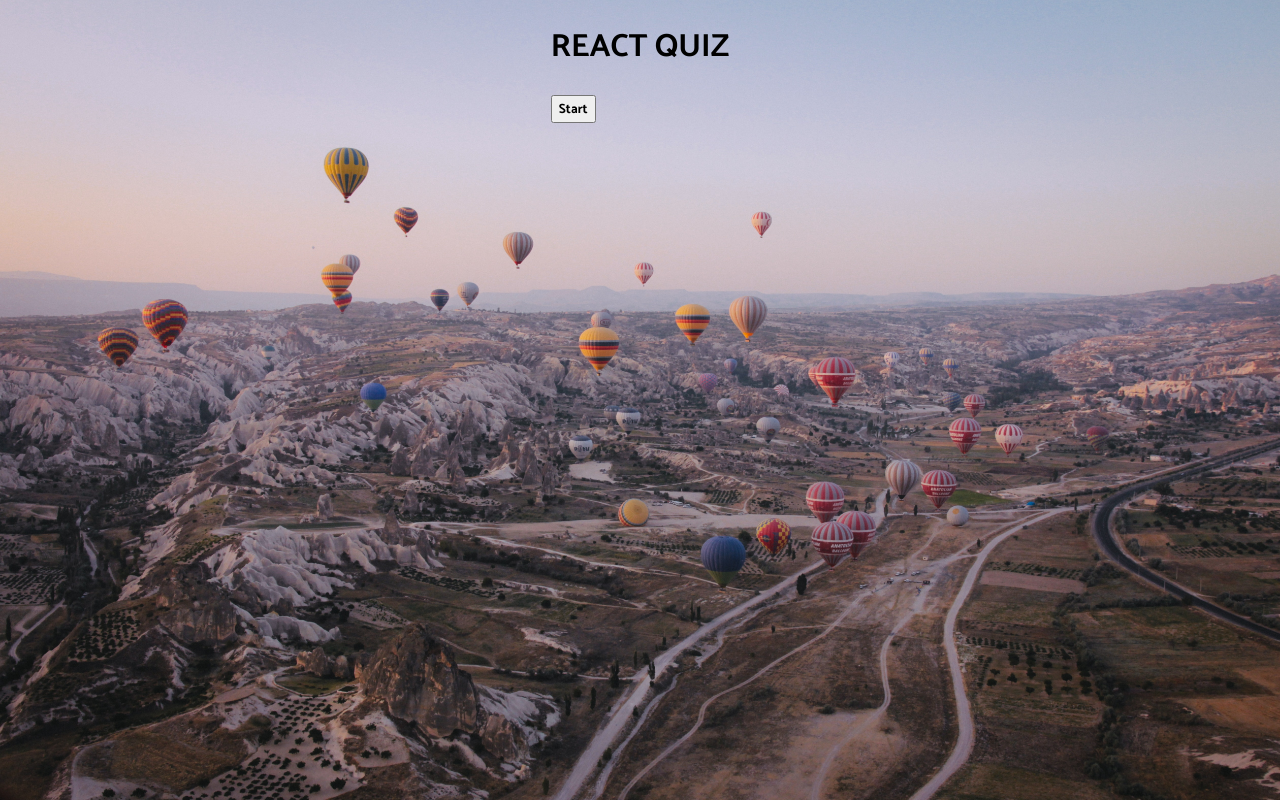
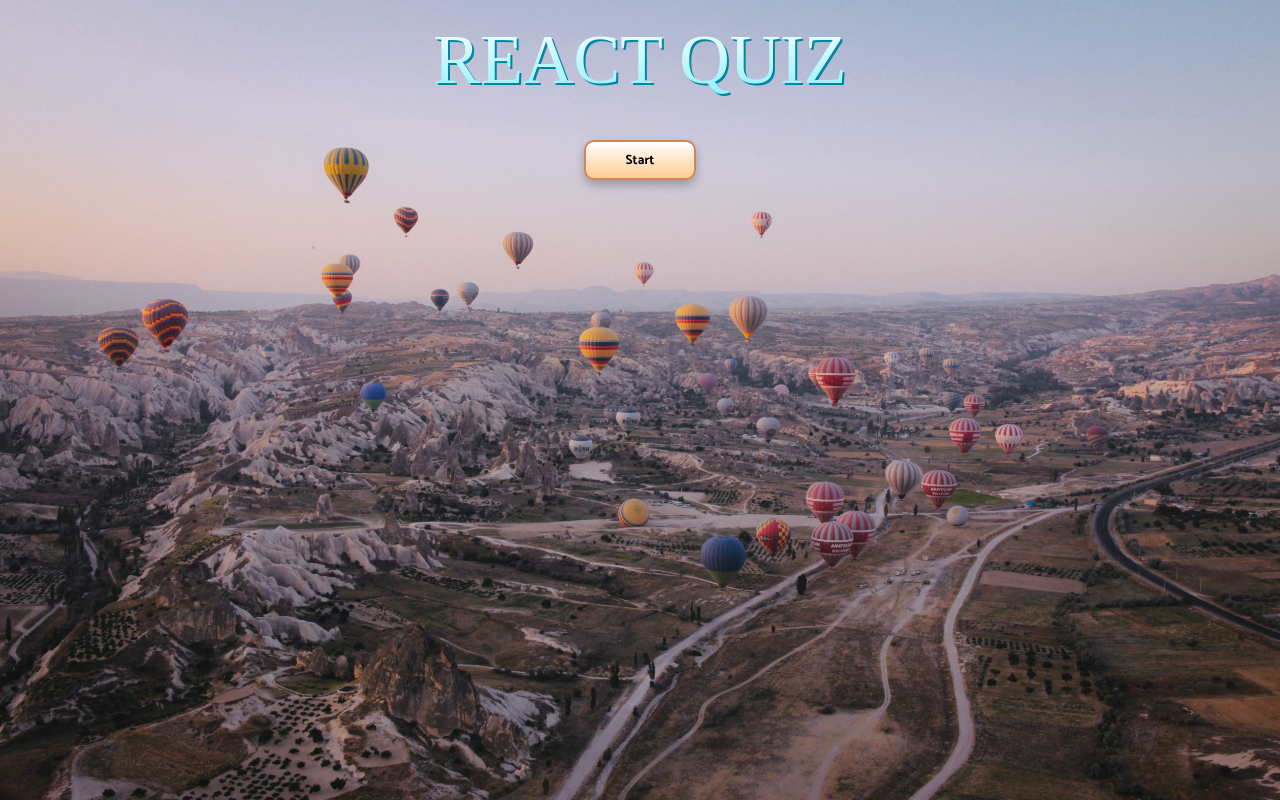
Before and after one commit to answebdev/quiz-react-ts, a React (Create React App) app: page / in a window 1280 px wide. Built offline with nearby package versions, Linux system fonts and the light colour scheme; a web font is replaced by a local one.

Commit message:
add Wrapper styles

```diff
--- a/src/App.styles.ts
+++ b/src/App.styles.ts
@@ -5,6 +5,7 @@
   html {
     height: 100%;
   }
+
   body {
     background-image: url(${BGImage});
     background-size: cover;
@@ -13,6 +14,7 @@
     display: flex;
     justify-content: center;
   }
+
   * {
     font-family: 'Catamaran', sans-serif;
     box-sizing: border-box;
@@ -26,11 +28,13 @@
   > p {
     color: #fff;
   }
+
   .score {
     color: #fff;
     font-size: 2rem;
     margin: 0;
   }
+
   h1 {
     font-family: Fascinate Inline;
     background-image: linear-gradient(180deg, #fff, #87f1ff);
@@ -46,6 +50,7 @@
     text-align: center;
     margin: 20px;
   }
+
   .start, .next {
     cursor: pointer;
     background: linear-gradient(180deg, #ffffff, #ffcc91);
@@ -56,6 +61,7 @@
     margin: 20px 0;
     padding: 0 40px;
   }
+
   .start {
     max-width: 200px;
   }
--- a/src/App.tsx
+++ b/src/App.tsx
@@ -2,7 +2,7 @@
 import { fetchQuizQuestions } from './API';
 import QuestionCard from './components/QuestionCard';
 import { QuestionsState, Difficulty } from './API';
-import { GlobalStyle } from './App.styles';
+import { GlobalStyle, Wrapper } from './App.styles';
 // import './App.css';
 
 // Video: https://www.youtube.com/watch?v=F2JCjVSZlG0&t=46s
@@ -80,7 +80,7 @@
   return (
     <>
       <GlobalStyle />
-      <div className='App'>
+      <Wrapper>
         <h1>REACT QUIZ</h1>
 
         {gameOver || userAnswers.length === TOTAL_QUESTIONS ? (
@@ -112,7 +112,7 @@
             Next Question
           </button>
         ) : null}
-      </div>
+      </Wrapper>
     </>
   );
 };
```
